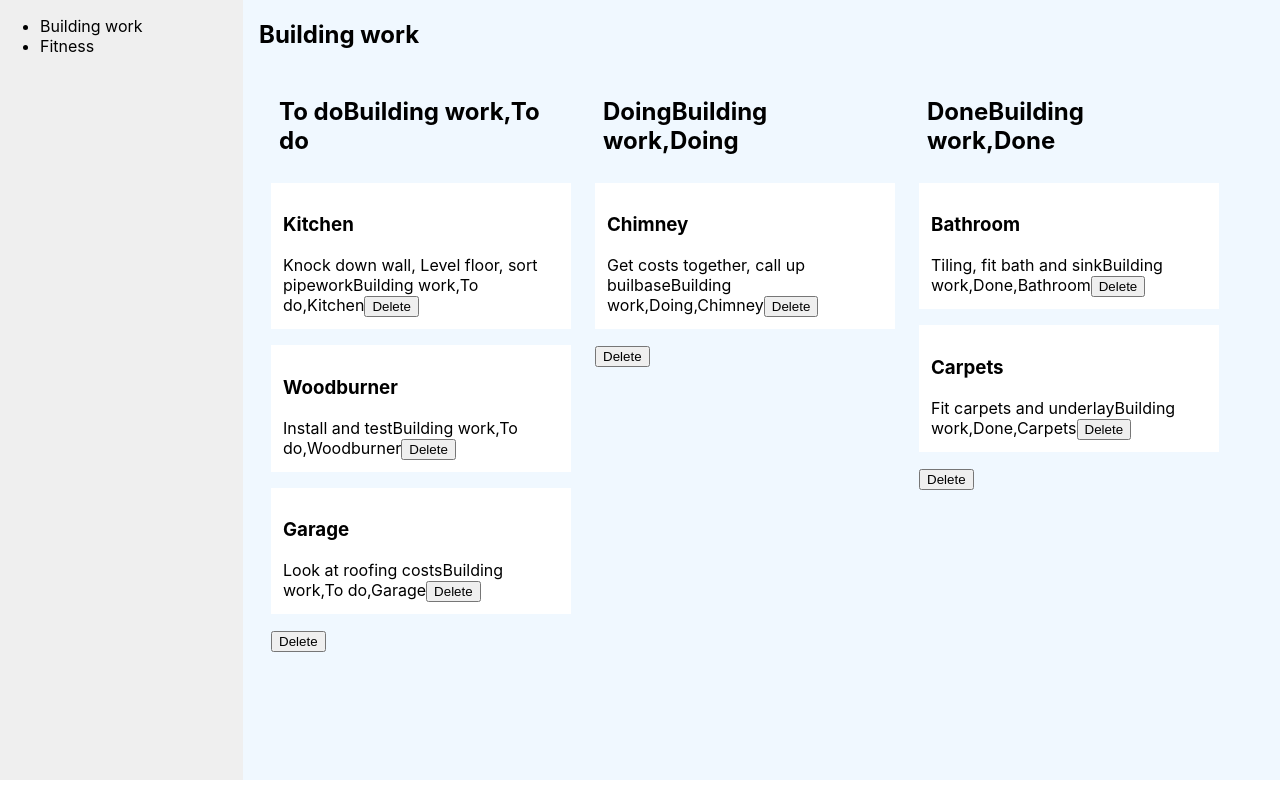
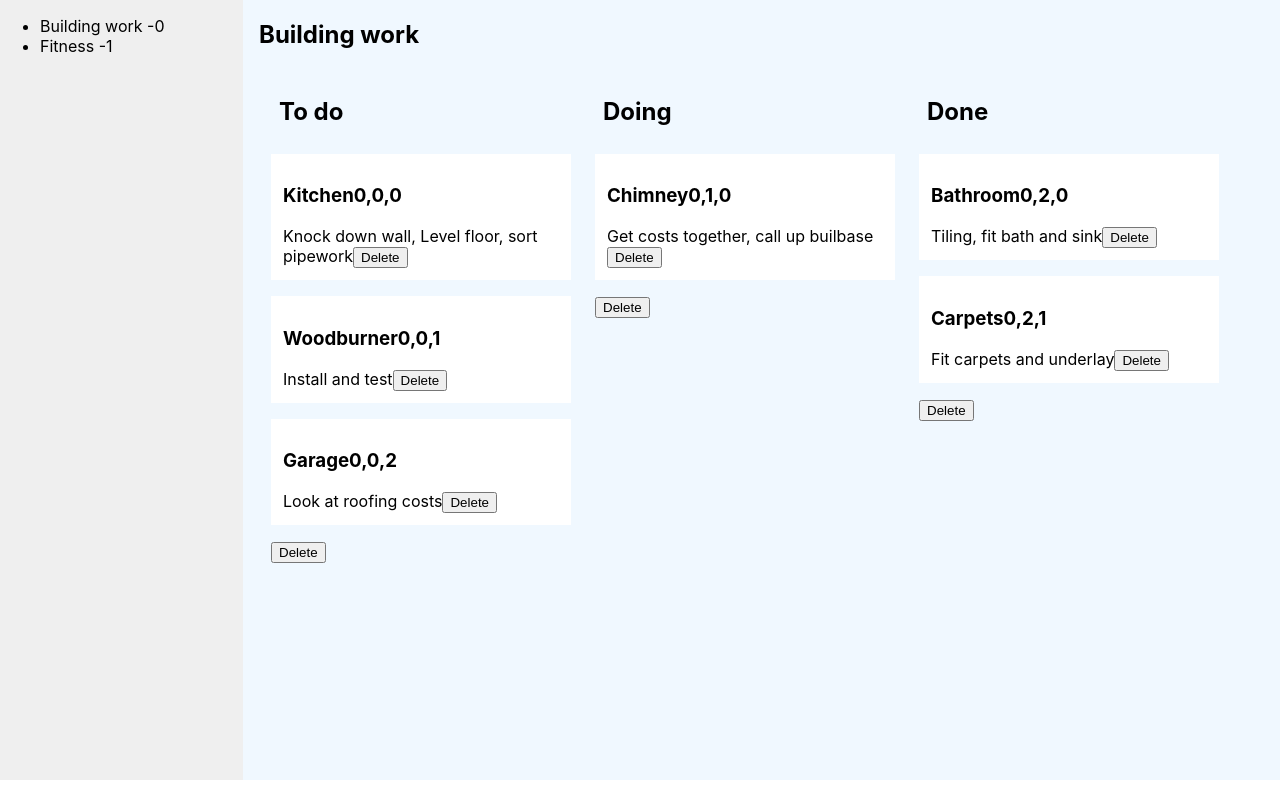
Before and after one commit to cactusfarmer/simple-kanban, a React (Create React App) app: page / in a window 1280 px wide. Built offline with nearby package versions, Linux system fonts and the light colour scheme.

Commit message:
Adding some indexing to cards column and boards so that I can do updates etc

```diff
--- a/src/components/Board/Board.tsx
+++ b/src/components/Board/Board.tsx
@@ -6,7 +6,9 @@ type Props = {
   allBoards: BoardData[]
   board: BoardData
   setState: Function
+  boardPath: number[]
 };
+
 const BoardWrap = styled.div`
 background-color: AliceBlue;
 display: flex;
@@ -26,8 +28,10 @@ height: calc(100% -44px);
 padding: 0 16px 0 16px;
 position: relative;`;
 
-function Board({ allBoards, board, setState }: Props): any {
-  const path = [board.name];
+function Board({
+  allBoards, board, setState, boardPath,
+}: Props): any {
+  // const path = [board.name];
 
   const { columns } = board;
 
@@ -36,8 +40,13 @@ function Board({ allBoards, board, setState }: Props): any {
       <BoardHead>{board.name}</BoardHead>
       <BoardBody>
         {
-          columns.map((column) => (
-            <Column allBoards={allBoards} setState={setState} column={column} ancestors={path} />
+          columns.map((column, columnIndex) => (
+            <Column
+              allBoards={allBoards}
+              setState={setState}
+              column={column}
+              columnPath={[...boardPath, columnIndex]}
+            />
           ))
         }
       </BoardBody>
--- a/src/components/Card/Card.tsx
+++ b/src/components/Card/Card.tsx
@@ -6,7 +6,7 @@ type Props = {
   allBoards: BoardData[]
   card: CardData
   setState: Function
-  ancestors: string[]
+  cardPath: number[]
 };
 
 const CardWrap = styled.div`
@@ -20,9 +20,9 @@ const CardHead = styled.h3``;
 const CardBody = styled.div``;
 
 function Card({
-  allBoards, setState, card, ancestors,
+  allBoards, setState, card, cardPath,
 }: Props) {
-  const path = [...ancestors, card.name];
+  // const path = [...ancestors, card.name];
 
   const handleDelete = () => {
     console.log(allBoards, setState);
@@ -31,10 +31,12 @@ function Card({
 
   return (
     <CardWrap>
-      <CardHead>{card.name}</CardHead>
+      <CardHead>
+        {card.name}
+        {cardPath.toString()}
+      </CardHead>
       <CardBody>
         {card.info}
-        {path.toString()}
         <button onClick={handleDelete} type="button">Delete</button>
       </CardBody>
     </CardWrap>
--- a/src/components/Column/Column.tsx
+++ b/src/components/Column/Column.tsx
@@ -7,7 +7,7 @@ type Props = {
   allBoards: BoardData[]
   column: ColumnData
   setState: Function
-  ancestors: string[]
+  columnPath: number[]
 };
 
 const ColumnWrap = styled.div`
@@ -22,9 +22,9 @@ padding: 8px`;
 const ColumnMain = styled.div``;
 
 function Column({
-  allBoards, setState, column, ancestors,
+  allBoards, setState, column, columnPath,
 }: Props) {
-  const path = [...ancestors, column.name];
+  // const path = [...ancestors, column.name];
 
   const { cards } = column;
   const handleDelete = () => {
@@ -36,12 +36,16 @@ function Column({
     <ColumnWrap>
       <ColumnHead>
         {column.name}
-        {path.toString()}
       </ColumnHead>
       <ColumnMain>
         {
-          cards.map((card) => (
-            <Card allBoards={allBoards} card={card} setState={setState} ancestors={path} />
+          cards.map((card, cardIndex) => (
+            <Card
+              allBoards={allBoards}
+              card={card}
+              setState={setState}
+              cardPath={[...columnPath, cardIndex]}
+            />
           ))
         }
         <button onClick={handleDelete} type="button">Delete</button>
--- a/src/components/Nav/Nav.tsx
+++ b/src/components/Nav/Nav.tsx
@@ -21,8 +21,13 @@ function Nav({ allBoards, setState }: Props) {
   return (
     <NavWrap>
       <NavBody>
-        {allBoards.map(({ name }) => (
-          <li>{name}</li>
+        {allBoards.map(({ name }, index) => (
+          <li>
+            {name}
+            {' '}
+            -
+            {index}
+          </li>
         ))}
       </NavBody>
     </NavWrap>
--- a/src/components/Wall/Wall.tsx
+++ b/src/components/Wall/Wall.tsx
@@ -16,7 +16,7 @@ min-height: 100%;`;
 function Wall({ allBoards, setState }: Props) {
   return (
     <WallWrap>
-      <Board allBoards={allBoards} board={allBoards[0]} setState={setState} />
+      <Board allBoards={allBoards} board={allBoards[0]} setState={setState} boardPath={[0]} />
     </WallWrap>
   );
 }
```
